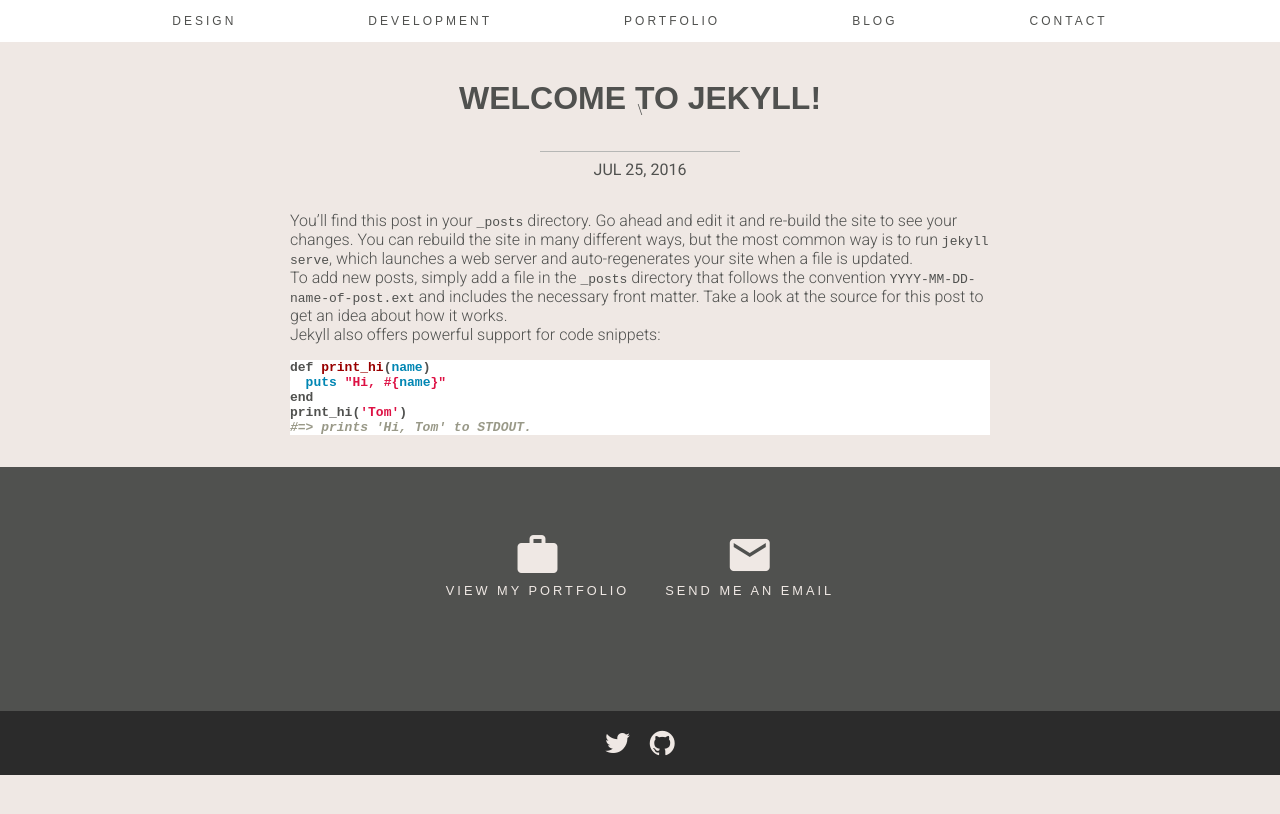
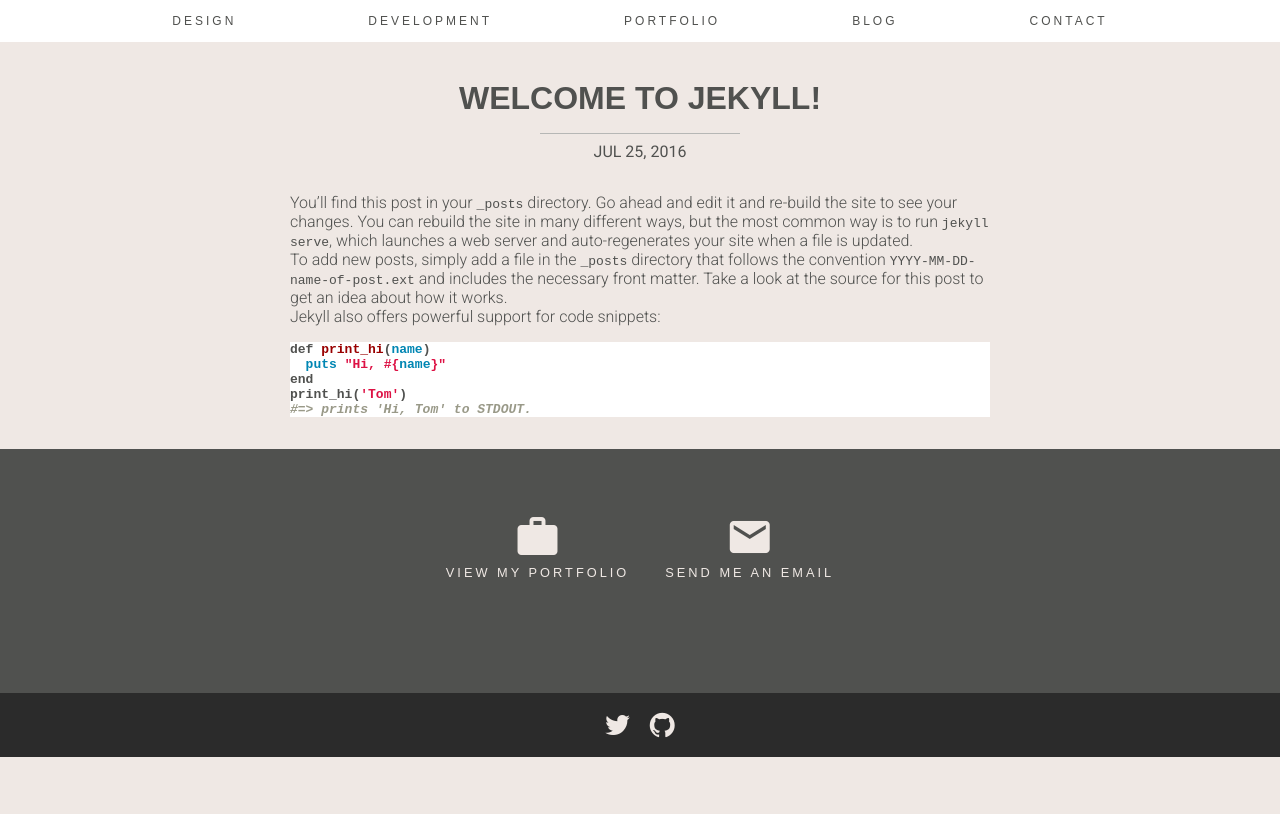
Before and after one commit to johnfrenchxyz/johnfrench.xyz, a Jekyll site: the page built from _posts/2016-07-25-welcome-to-jekyll.markdown, in a window 1280 px wide. Shown: the top 814 px of the page. Built offline with Jekyll 4.4.1, drawn with Linux system fonts in a browser that asks for light colours; nearby versions of some CDN libraries; some web fonts are replaced.

Commit message:
Removed '/' character typo from post.html

```diff
--- a/_layouts/post.html
+++ b/_layouts/post.html
@@ -3,7 +3,7 @@
 ---
 <article class="post" itemscope itemtype="http://schema.org/BlogPosting">
    <header class="post-header">
-      <h1 class="section-heading" itemprop="name headline">{{ page.title }}</h1>\
+      <h1 class="section-heading" itemprop="name headline">{{ page.title }}</h1>
       <hr />
       <p class="post-meta"><time datetime="{{ page.date | date_to_xmlschema }}" itemprop="datePublished">{{ page.date | date: "%b %-d, %Y" }}</time>{% if page.author %} • <span itemprop="author" itemscope itemtype="http://schema.org/Person"><span itemprop="name">{{ page.author }}</span></span>{% endif %}</p>
    </header>
```
Also changed, not shown: 3 other files.
